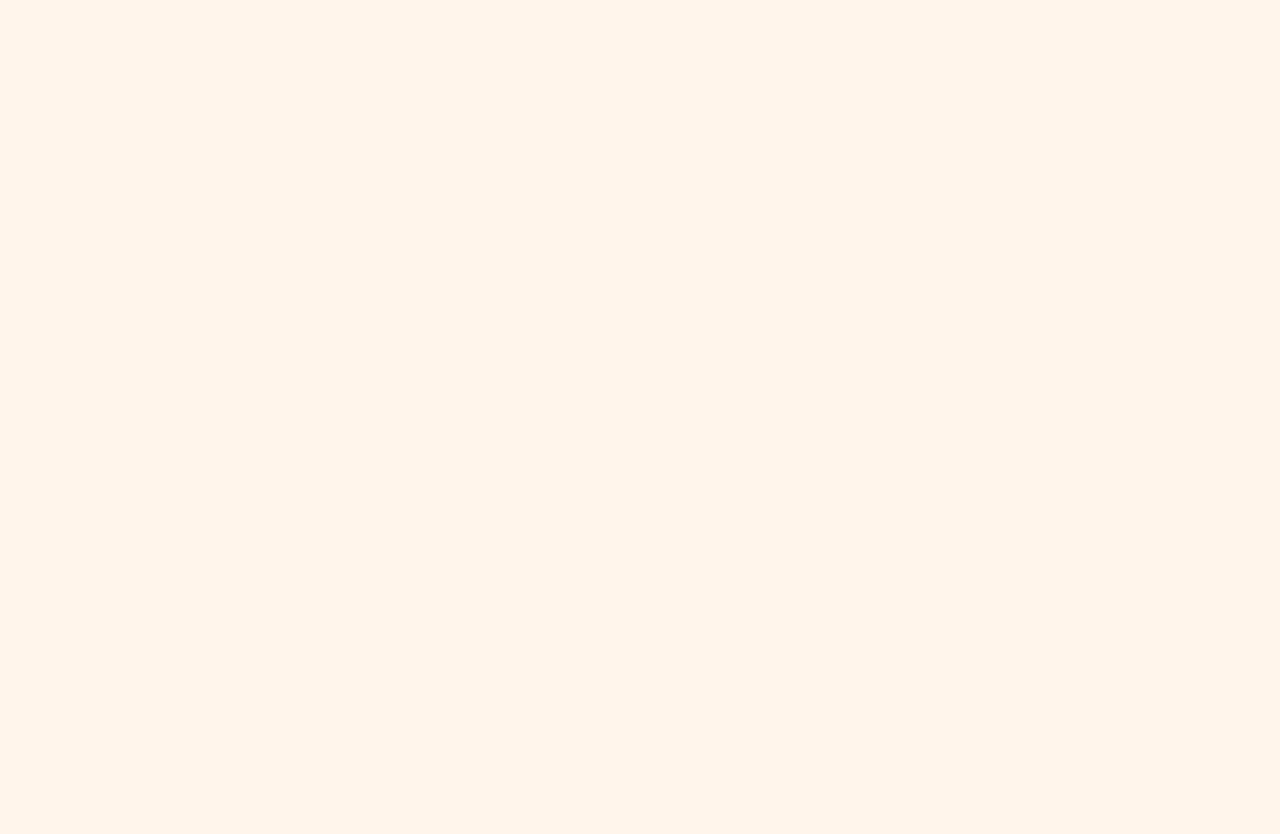
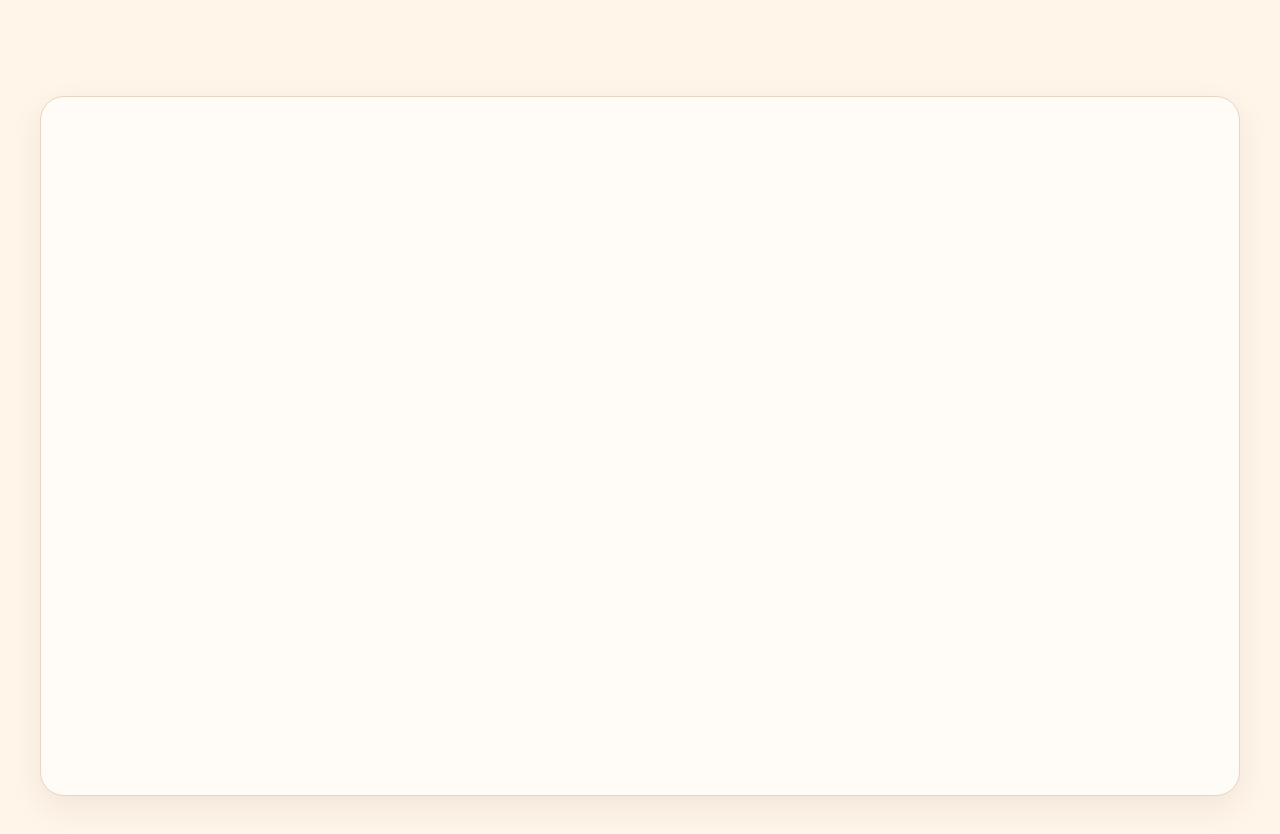
Before and after one commit to queridonoel/querido-noel, a React (Vite) app: page / in a window 1280 px wide. Shown: the top 834 px of the page. Before the commit the page ends 800 px from the top, so only its background shows below. Built offline with nearby package versions, Linux system fonts and the light colour scheme.

Commit message:
feat: add main layout container

```diff
--- a/src/App.tsx
+++ b/src/App.tsx
@@ -1,5 +1,7 @@
+import { MainContainer } from './components/MainContainer'
+
 function App() {
-  return null
+  return <MainContainer />
 }
 
 export default App
--- /dev/null
+++ b/src/components/MainContainer.tsx
@@ -0,0 +1,8 @@
+export function MainContainer() {
+  return (
+    <main className="mx-auto mt-20 grid w-[calc(100%-2rem)] max-w-[1200px] grid-cols-1 gap-8 rounded-container border border-border bg-surface p-8 shadow-soft sm:mt-24 sm:w-[calc(100%-3rem)] lg:min-h-[700px] lg:w-[calc(100%-4rem)] lg:grid-cols-[45fr_55fr]">
+      <div />
+      <div />
+    </main>
+  )
+}
--- a/src/index.css
+++ b/src/index.css
@@ -15,6 +15,9 @@
 
   --font-heading: 'Fredoka Variable', sans-serif;
   --font-sans: 'Nunito Variable', sans-serif;
+
+  --radius-container: 1.5rem;
+  --shadow-soft: 0 0.75rem 2rem rgb(64 51 45 / 8%);
 }
 
 @layer base {
```
